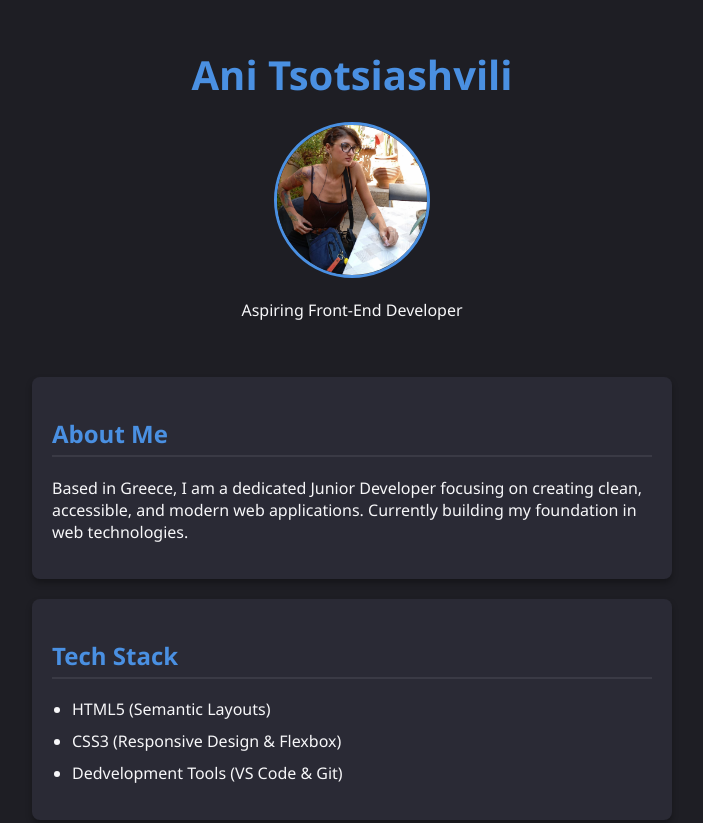
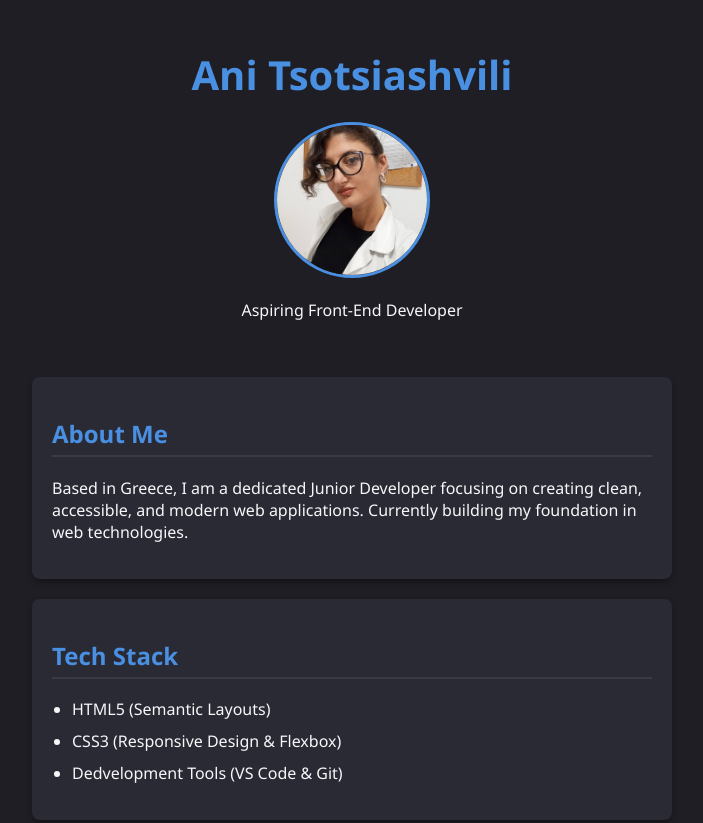
Before and after one commit to ani-tsotsiashvili/portfolio, a plain HTML site: page index.html in a window 1280 px wide. Shown: the top 823 px of the page, without its empty margins (288-991 px from the left). Drawn offline with Linux system fonts and the light colour scheme.

Commit message:
Add files via upload

```diff
--- a/index.html
+++ b/index.html
@@ -9,7 +9,7 @@
 <body>
     <header>
         <h1>Ani Tsotsiashvili</h1>
-        <img src="me.jpg" alt="Ani Tsotsiashvili" class="profile-img">
+        <img src="photo.jpg" alt="Ani Tsotsiashvili" class="profile-img">
         <p>Aspiring Front-End Developer</p>
     </header>
 
```
